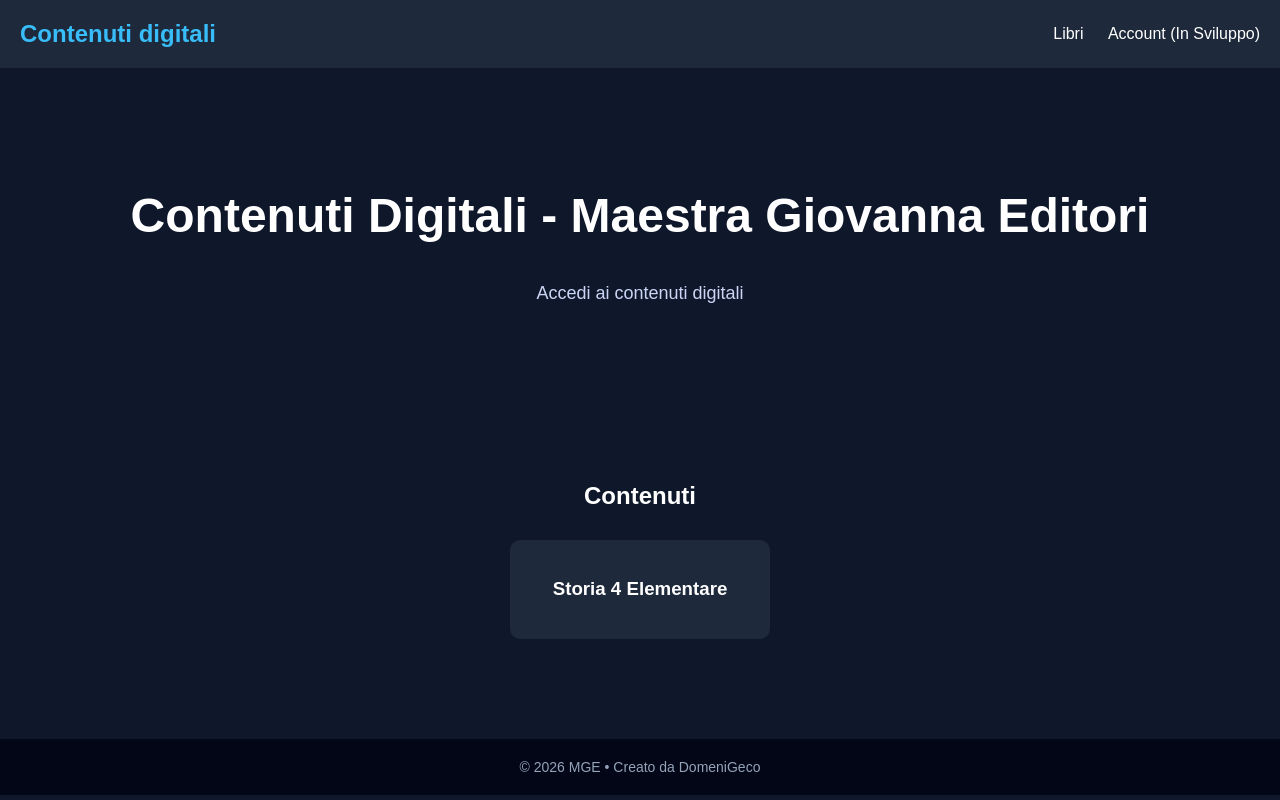
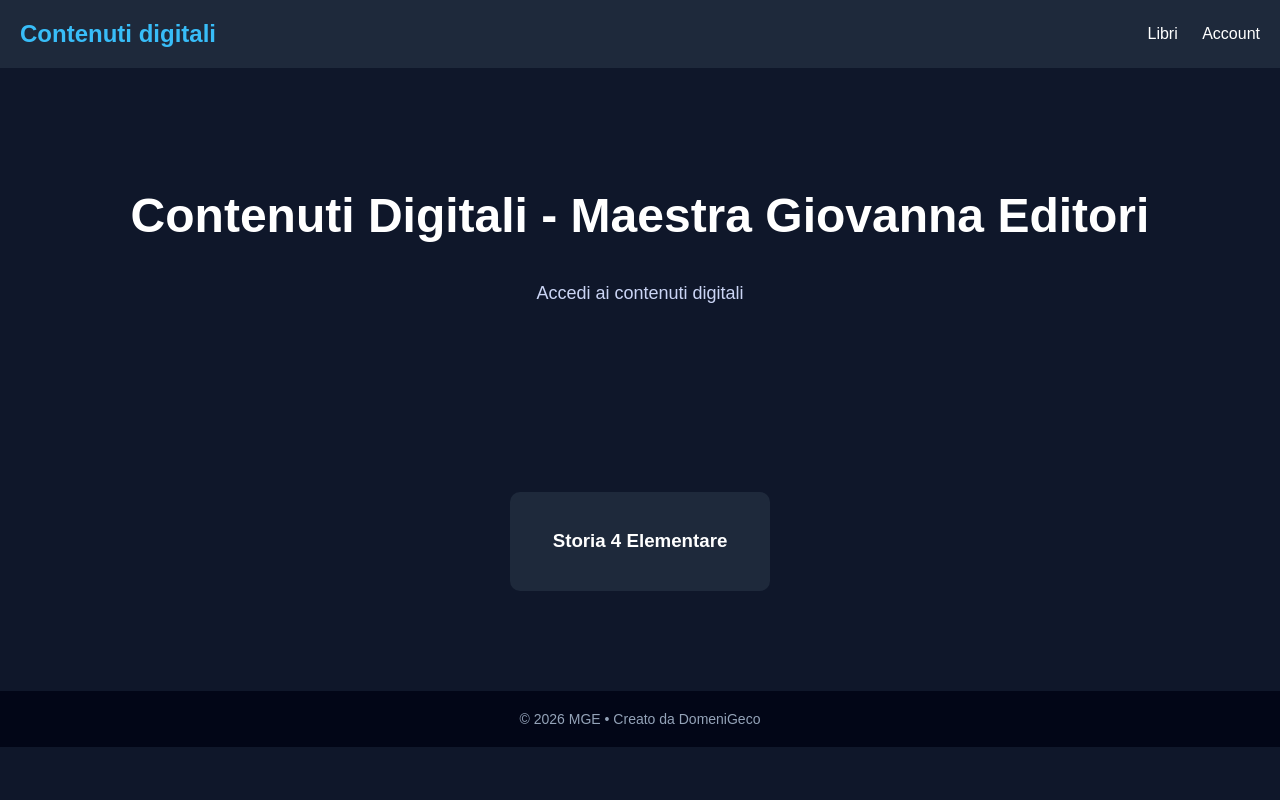
Before and after one commit to DeMENIGECO/mge, a plain HTML site: page index.html in a window 1280 px wide. Drawn offline with Linux system fonts and the light colour scheme.

Commit message:
Update index.html

```diff
--- a/index.html
+++ b/index.html
@@ -100,8 +100,8 @@ footer{
 <div class="logo">Contenuti digitali</div>
 
 <nav>
-<a href="index.html">Libri</a>
-<a href="#">Account (In Sviluppo)</a>
+<a href="https://demenigeco.github.io/mge/">Libri</a>
+<a href="#">Account</a>
 </nav>
 </header>
 
@@ -111,8 +111,6 @@ footer{
 </section>
 
 <section class="section">
-
-<h2>Contenuti</h2>
 
 <div class="cards">
 
```
